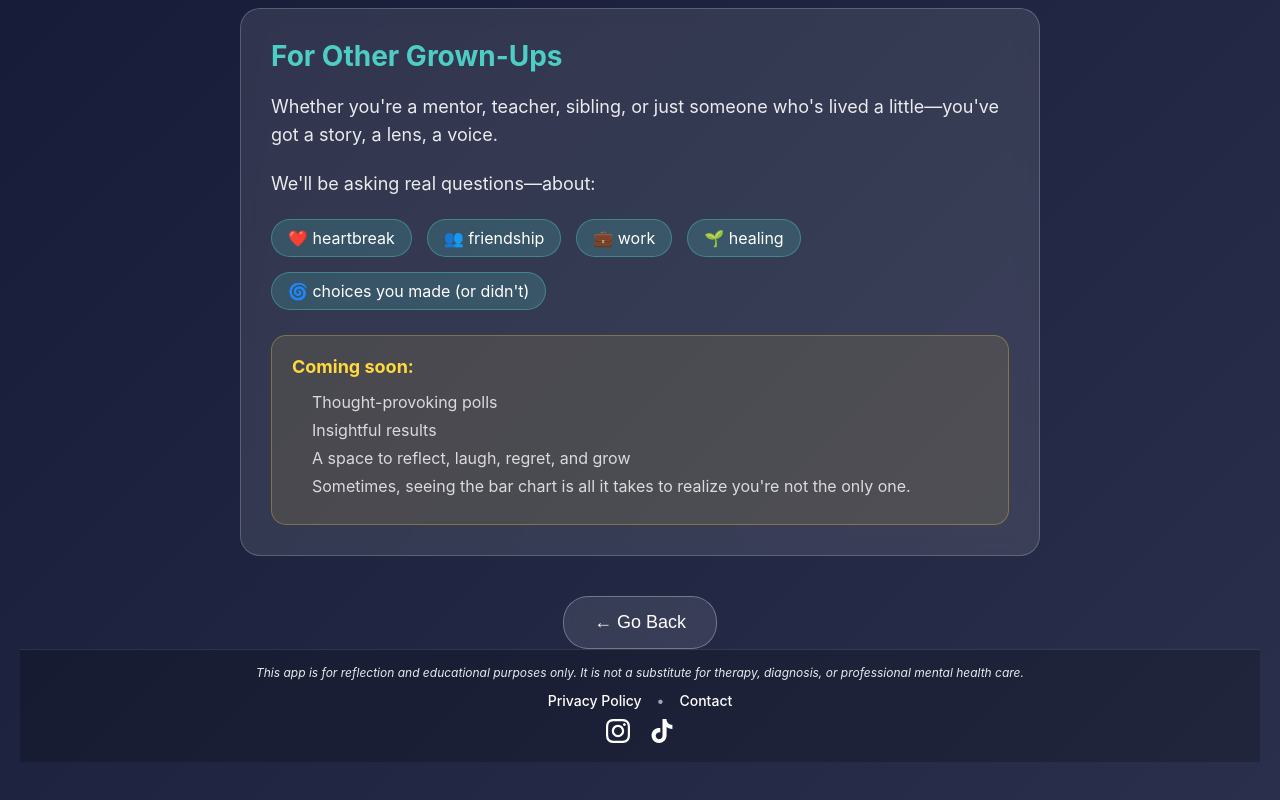
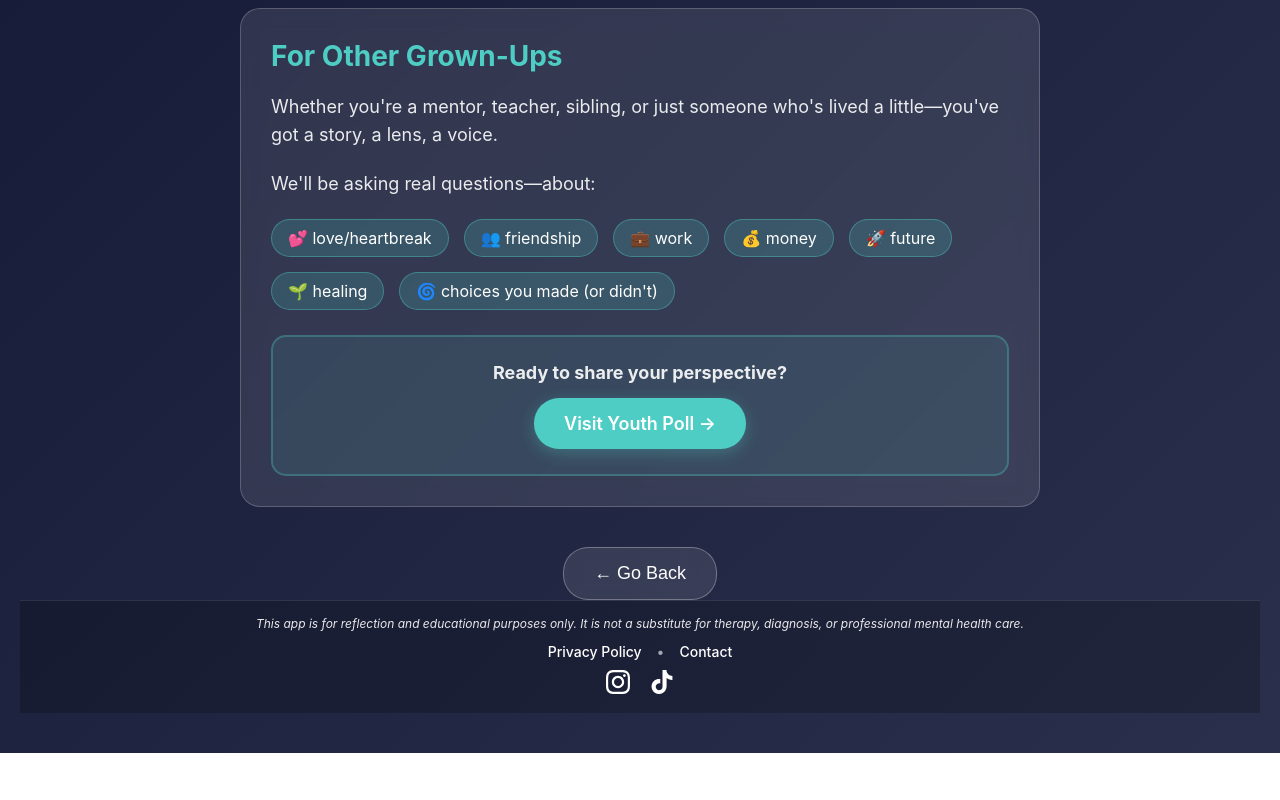
Before and after one commit to MWMS-LLC/teen-poll, a React (Vite) app in the folder frontend/: page /too-old in a window 1280 px wide. Shown: the part 1378-2178 px from the top of the page. After the commit the page ends 2131 px from the top, so only its background shows below. Built offline with nearby package versions, Linux system fonts and the light colour scheme; no server answers.

Commit message:
Update teen too-old page: add money/future topics, remove coming soon, add youth poll link

```diff
--- a/frontend/src/pages/TooOld.jsx
+++ b/frontend/src/pages/TooOld.jsx
@@ -83,20 +83,26 @@ const TooOld = () => {
             We'll be asking real questions—about:
           </p>
           <div style={styles.topics}>
-            <span style={styles.topic}>❤️ heartbreak</span>
+            <span style={styles.topic}>💕 love/heartbreak</span>
             <span style={styles.topic}>👥 friendship</span>
             <span style={styles.topic}>💼 work</span>
+            <span style={styles.topic}>💰 money</span>
+            <span style={styles.topic}>🚀 future</span>
             <span style={styles.topic}>🌱 healing</span>
             <span style={styles.topic}>🌀 choices you made (or didn't)</span>
           </div>
-          <div style={styles.comingSoon}>
-            <p style={styles.comingSoonTitle}>Coming soon:</p>
-            <ul style={styles.featureList}>
-              <li style={styles.featureListItem}>Thought-provoking polls</li>
-              <li style={styles.featureListItem}>Insightful results</li>
-              <li style={styles.featureListItem}>A space to reflect, laugh, regret, and grow</li>
-              <li style={styles.featureListItem}>Sometimes, seeing the bar chart is all it takes to realize you're not the only one.</li>
-            </ul>
+          <div style={styles.parentsLinkContainer}>
+            <p style={styles.parentsLinkText}>
+              <strong>Ready to share your perspective?</strong>
+            </p>
+            <a
+              href="https://youth.myworldmysay.com"
+              target="_blank"
+              rel="noopener noreferrer"
+              style={styles.parentsLink}
+            >
+              Visit Youth Poll →
+            </a>
           </div>
         </div>
 
```
